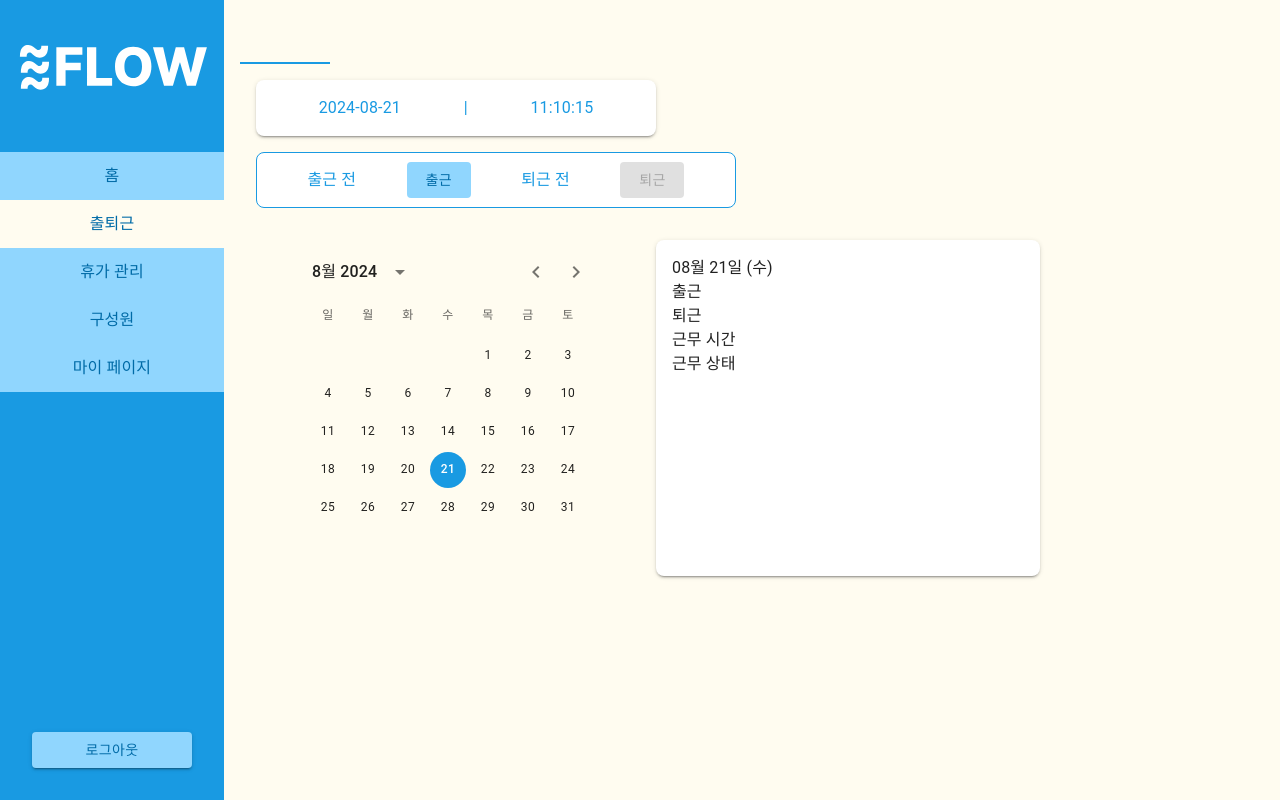
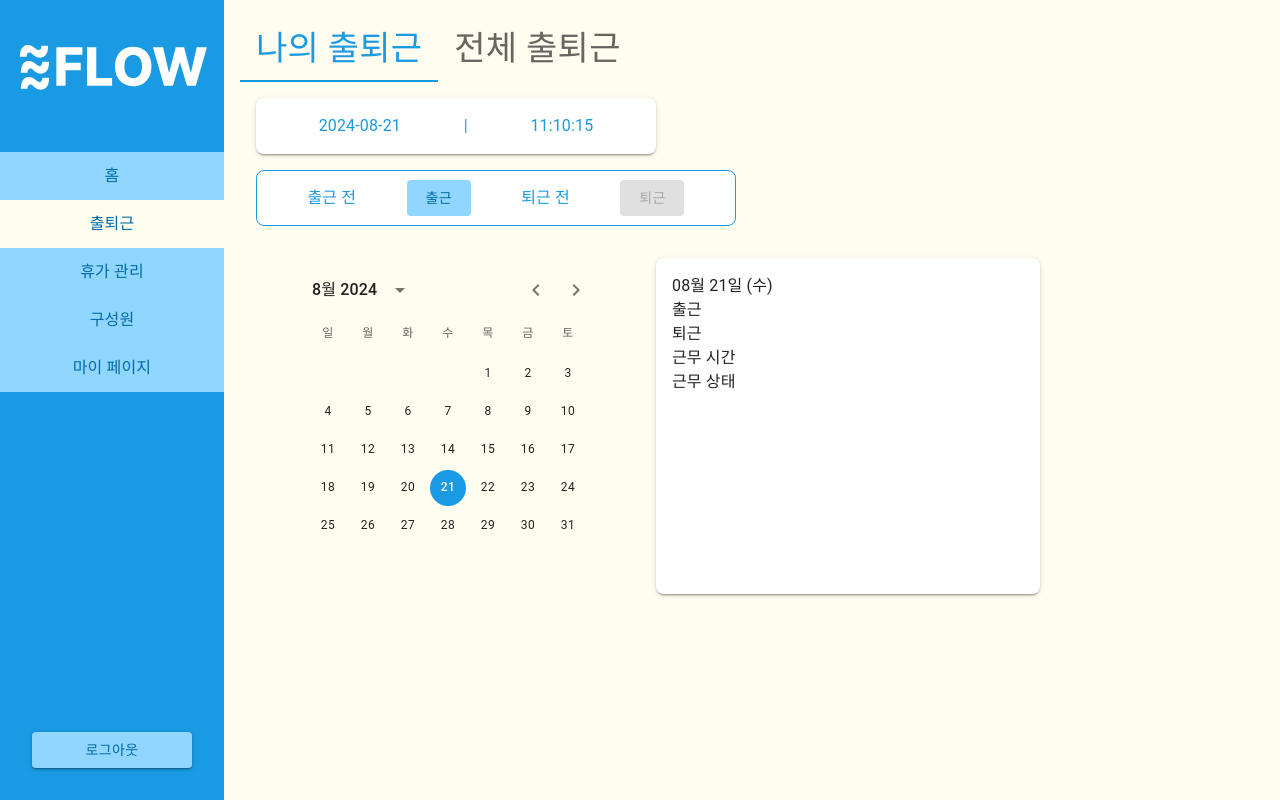
Before and after one commit to Fly-Flow/Flow-FE, a Next.js app: page /attendances in a window 1280 px wide. Built offline with nearby package versions, Linux system fonts and the light colour scheme.

Commit message:
refactor(Attendances, Vacation): replace Header component with Tabs component

```diff
--- a/src/components/Attendances/index.tsx
+++ b/src/components/Attendances/index.tsx
@@ -21,7 +21,7 @@ import dayjs, { Dayjs } from "dayjs";
 import "dayjs/locale/ko";
 import Chip from "@/components/shared/Chip/index.tsx";
 import SearchField from "@/components/shared/SearchField/index.tsx";
-import Header from "../shared/Header";
+import Tabs from "@/components/shared/Tabs/index.tsx";
 dayjs.locale("ko");
 
 function getCurrentDate() {
@@ -323,8 +323,8 @@ const Attendances: React.FC = () => {
 
   return (
     <Box>
-      <Header
-        headers={["나의 출퇴근", "전체 출퇴근"]}
+      <Tabs
+        labels={["나의 출퇴근", "전체 출퇴근"]}
         currentTab={currentTab}
         onTabChange={handleTabChange}
       />
--- a/src/components/Vacation/index.tsx
+++ b/src/components/Vacation/index.tsx
@@ -27,7 +27,7 @@ import {
   Typography,
 } from "@mui/material";
 import { useState } from "react";
-import Header from "../shared/Header";
+import Tabs from "@/components/shared/Tabs/index.tsx";
 
 const Vacation: React.FC = () => {
   const [currentTab, setCurrentTab] = useState(0);
@@ -231,8 +231,8 @@ const Vacation: React.FC = () => {
 
   return (
     <Stack gap="1rem">
-      <Header
-        headers={["나의 휴가 관리", "전체 휴가 관리"]}
+      <Tabs
+        labels={["나의 휴가 관리", "전체 휴가 관리"]}
         currentTab={currentTab}
         onTabChange={handleTabChange}
       />
```
